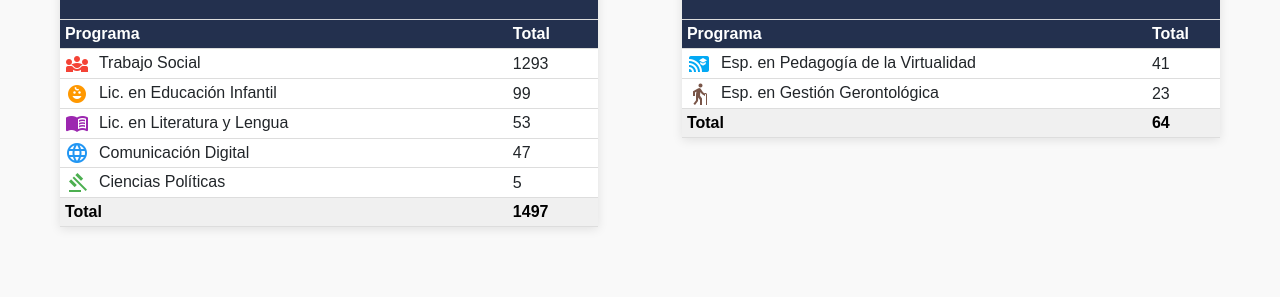
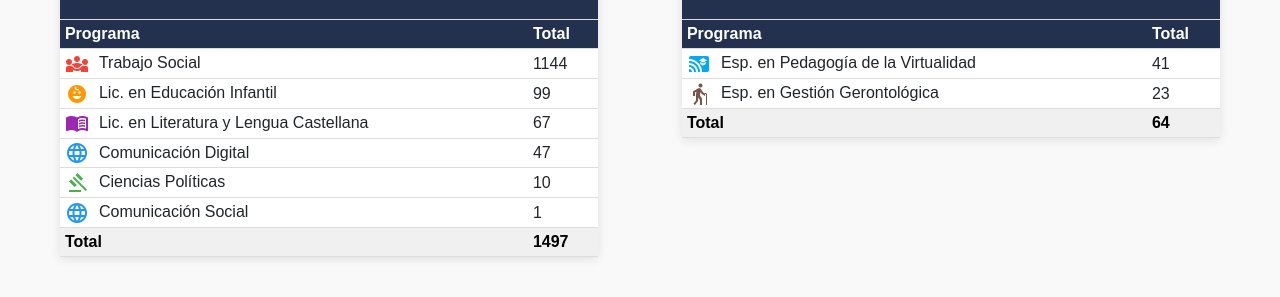
Before and after one commit to asierrag/graficas, a plain HTML site: page fecs.html in a window 1280 px wide. Shown: the part 73-370 px from the top of the page. Drawn offline with nearby package versions, Linux system fonts and the light colour scheme.

Commit message:
Fix program totals and names in fecs.html
Updated program totals and corrected program names.

```diff
--- a/fecs.html
+++ b/fecs.html
@@ -77,15 +77,15 @@
     <tbody>
        <tr>
         <td><span class="material-symbols-outlined icon-social">diversity_3</span>Trabajo Social</td>
-        <td>1293</td>
+        <td>1144</td>
       </tr>
        <tr>
         <td><span class="material-symbols-outlined icon-infantil">child_care</span>Lic. en Educación Infantil</td>
         <td>99</td>
       </tr>
       <tr>
-        <td><span class="material-symbols-outlined icon-literatura">menu_book</span>Lic. en Literatura y Lengua</td>
-        <td>53</td>
+        <td><span class="material-symbols-outlined icon-literatura">menu_book</span>Lic. en Literatura y Lengua Castellana</td>
+        <td>67</td>
       </tr>
       <tr>
         <td><span class="material-symbols-outlined icon-comunicacion">language</span>Comunicación Digital</td>
@@ -93,7 +93,11 @@
       </tr>
       <tr>
         <td><span class="material-symbols-outlined icon-politica">gavel</span>Ciencias Políticas</td>
-        <td>5</td>
+        <td>10</td>
+      </tr>
+      <tr>
+        <td><span class="material-symbols-outlined icon-comunicacion">language</span>Comunicación Social</td>
+        <td>1</td>
       </tr>
     </tbody>
     <tfoot>
```
